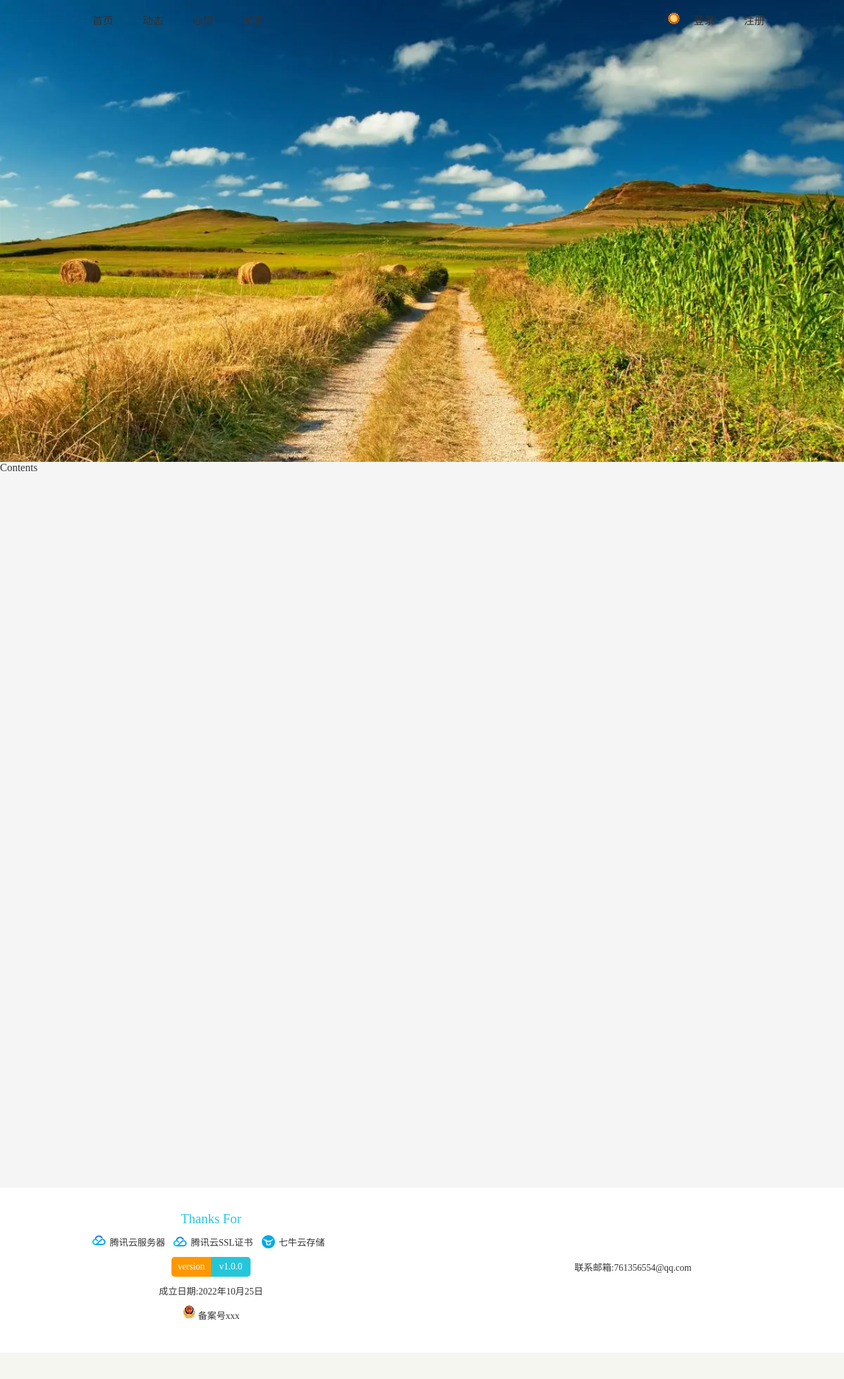
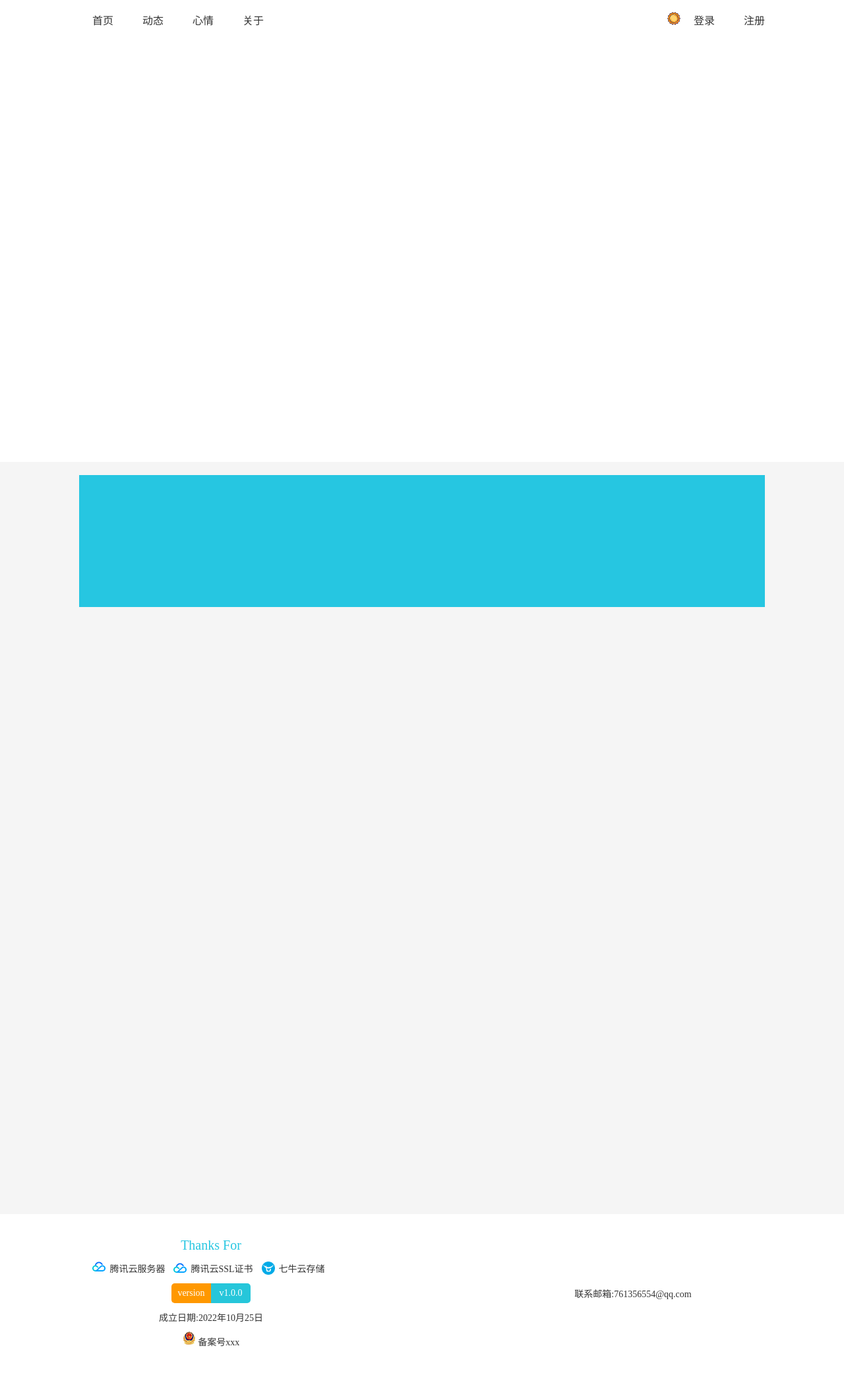
Before and after one commit to EvanTheBoy/PersonalBlog, a Django app: page / in a window 1280 px wide. Shown: the whole page at 66% size. Before the commit the page ends 2050 px from the top, so only its background shows below. Run offline with Django 4.2, Linux system fonts and the light colour scheme.

Commit message:
换了照片，添加了django继承模板，但不知道为什么轮播图照片换了之后依然是以前的老图片

```diff
--- a/app01/templatetags/my_tag.py
+++ b/app01/templatetags/my_tag.py
@@ -11,6 +11,6 @@ def banner(menu_name):
         "/static/myFile/image/header/slideshow1.jpg",
         "/static/myFile/image/header/slideshow2.jpg",
         "/static/myFile/image/header/slideshow3.jpg",
-        "/static/myFile/image/header/slideshow4.jpg"
+        "/static/myFile/image/header/slideshow4.jpg",
     ]
     return {"img_list": img_list}
--- a/static/myFile/css/index.css
+++ b/static/myFile/css/index.css
@@ -54,10 +54,18 @@
   width: 100%;
 }
 #app main {
-  width: 100%;
+  width: calc(100% - 240px);
+  padding: 20px 120px;
   height: 1100px;
   background-color: var(--main_bg);
   color: var(--main_color);
+  display: flex;
+  justify-content: center;
+}
+#app .main {
+  width: 1200px;
+  height: 200px;
+  background-color: #26c6e1;
 }
 #app footer {
   width: 100%;
--- a/static/myFile/css/index.scss
+++ b/static/myFile/css/index.scss
@@ -59,10 +59,19 @@
   }
 
   main {
-    width: 100%;
+    width: calc(100% - 240px);
+    padding: 20px 120px;
     height: 1100px;
     background-color: var(--main_bg);
     color: var(--main_color);
+    display: flex;
+    justify-content: center;
+  }
+
+  .main {
+    width: 1200px;
+    height: 200px;
+    background-color: #26c6e1;
   }
 
   footer {
--- a/templates/index.html
+++ b/templates/index.html
@@ -34,7 +34,11 @@
     </nav>
     {% banner 'index' %}
     <main>
-        Contents
+        {% block main %}
+            <div class="main">
+
+            </div>
+        {% endblock %}
     </main>
     <footer>
         <div class="left">
```
Also changed, not shown: templates/news.html (+4 -9 lines), static/myFile/image/header/slideshow1.jpg, static/myFile/image/header/slideshow2.jpg, static/myFile/image/header/slideshow3.jpg, 2 other files.
